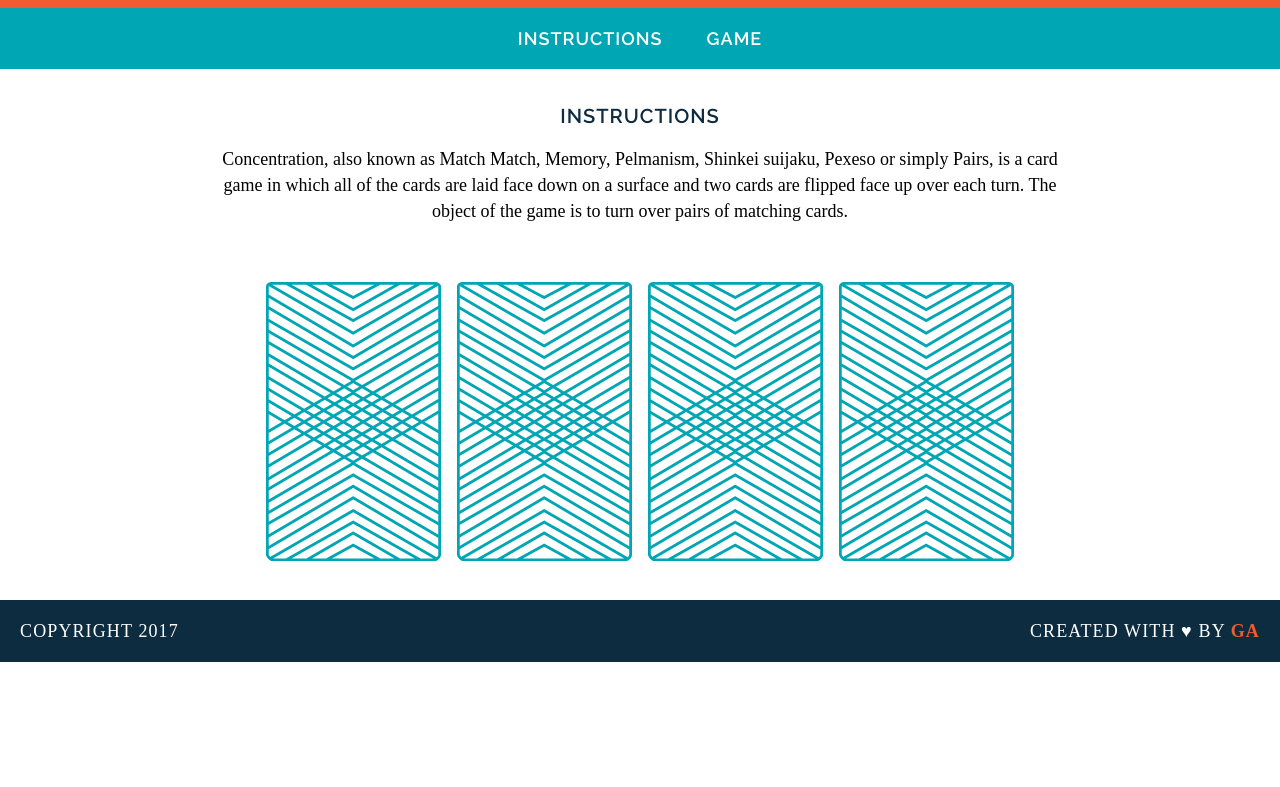
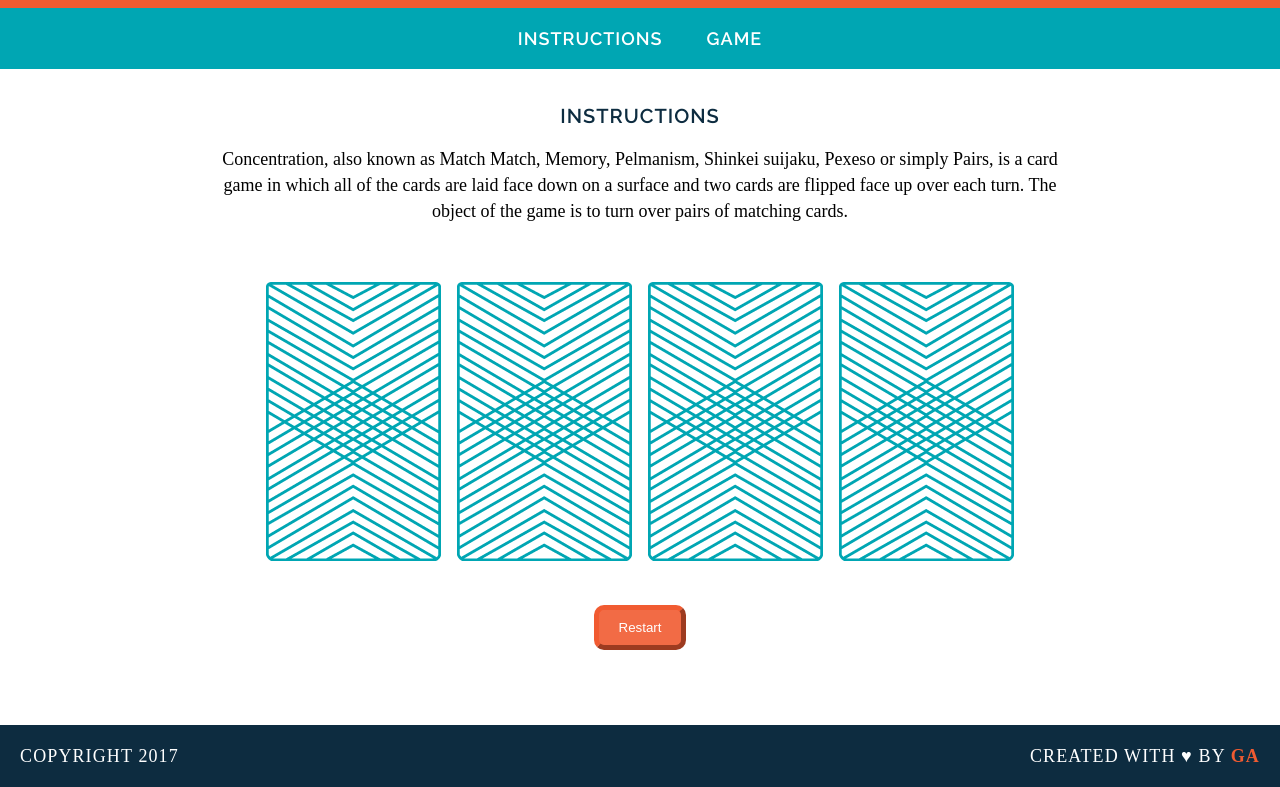
Before and after one commit to Kristen-K/wdi-fundamentals-memorygame, a plain HTML site: page memory_game/index.html in a window 1280 px wide. Shown: the part 105-892 px from the top of the page. Before the commit the page ends 800 px from the top, so only its background shows below. Drawn offline with Linux system fonts and the light colour scheme; a web font is replaced by a local one.

Commit message:
added reset button, refactored shuffle

```diff
--- a/memory_game/css/style.css
+++ b/memory_game/css/style.css
@@ -1,4 +1,3 @@
-
 
 header {
 	background-color: #F15B31;
@@ -21,7 +20,6 @@ nav {
 	padding: 20px 0;
 }
 
-
 a {
 	font-family: Raleway;
 	letter-spacing: 1px;
@@ -36,7 +34,6 @@ a {
 
  a:hover {
  	border-color: white;
-
  }
 
 main {
@@ -51,7 +48,6 @@ main {
       font-weight: 600;
       font-size: 20px;
       text-transform: uppercase;
-
  }
 
  img {
@@ -63,19 +59,17 @@ main {
  	line-height: 26px;
 	font-size: 18px;
  }
-
- button {
-  background: #F15B31;
-  color: white;
-  margin: 40px;
-  padding: 10px 40px;
-
- }
-
+input[type=button] {
+	border: 5px outset #F15B31;
+	color: white;
+	background: #f26b45;
+	padding: 10px 20px;
+	border-radius: 10px;
+	margin: 40px auto;
+}
 body {
  text-align: center;
  margin: 0;
-
  }
 
  footer {
--- a/memory_game/index.html
+++ b/memory_game/index.html
@@ -19,7 +19,9 @@
  	<h2>Instructions</h2>
  <p>Concentration, also known as Match Match, Memory, Pelmanism, Shinkei suijaku, Pexeso or simply Pairs, is a card game in which all of the cards are laid face down on a surface and two cards are flipped face up over each turn. The object of the game is to turn over pairs of matching cards.</p>
 
- <div id="game-board" class="board clearfix">
+	<div id="game-board" class="board clearfix"></div>
+
+	 <input id="restart" class="button clearfix" type="button" value="Restart" onclick="resetButton();"/>
 
 </main>
 
--- a/memory_game/js/main.js
+++ b/memory_game/js/main.js
@@ -42,11 +42,6 @@ var flipCard = function() {
 	//assigns user's clicks to variable
 	var cardId = this.getAttribute('data-id');
 
-	// randomises cards array
-	// 0.5 - Math.random() - returns random numbers roughly 50% negative and 50% positive.
-
-	cards.sort(function(a, b){return 0.5 - Math.random()});
-
 	// pushes user's .rank selection into cardsinplay
     cardsInPlay.push(cards[cardId].rank);
 
@@ -64,6 +59,19 @@ var flipCard = function() {
 
 };
 
+var newDeck = function() {
+	// loops if i is less than 16
+    for (var i=0; i < 16; i++){
+
+    	//Math.random() - gives you a random decimal number. Math.floor() truncates the decimal number to only the integer portion (0 - card.length)
+        randomNumber = Math.floor(Math.random() * cards.length);
+		console.log(randomNumber);
+
+		//removes randomNumber value from cards array, pushes changed values into cards array
+        cards.push(cards.splice(randomNumber, 1)[0]);
+        console.log(cards);
+    }
+};
 
 var createBoard = function() {
 
@@ -73,7 +81,7 @@ var createBoard = function() {
 		// creates image element
 		var cardElement = document.createElement('img');
 
-		//sets attibutes for cardElement
+		//sets attributes for cardElement
 		cardElement.setAttribute('src', 'images/back.png');
 		cardElement.setAttribute('data-id', i);
 
@@ -82,7 +90,24 @@ var createBoard = function() {
 
 		// appends cards to board using ID
 		document.getElementById("game-board").appendChild(cardElement);
+
+        newDeck();
 	}
+
+};
+
+var resetButton = function(){
+
+    cardsInPlay = [];
+    //assigns image elements from DOM to variable
+    var getCardElements = document.getElementsByTagName("img");
+    console.log(getCardElements);
+    // loop for Dom images
+    for ( i = 0; i < getCardElements.length; i++){
+        //sets attributes for getCardElement
+        getCardElements[i].setAttribute("src", "images/back.png");
+    }
+    newDeck();
 
 };
 
```
Also changed, not shown: 1 other file.
